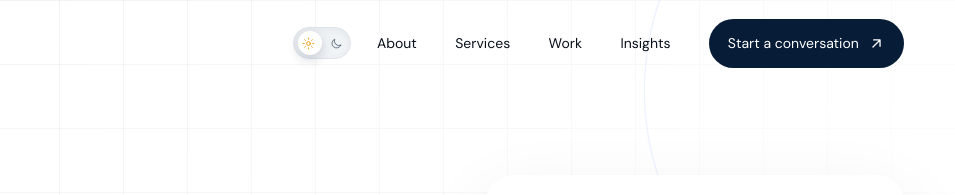
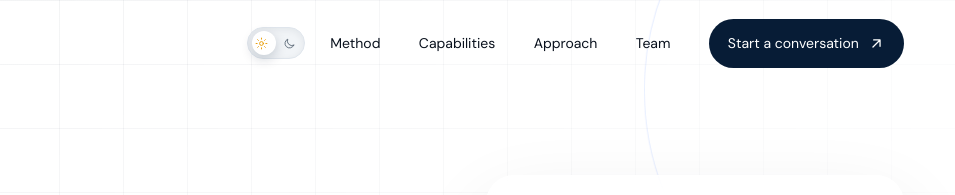
Before and after one commit to vaultwave-xyz/build, a website: page index.html in a window 1280 px wide. Shown: the top 195 px of the page, 325-1280 px from the left. Drawn offline with Linux system fonts and the light colour scheme.

Commit message:
Restore original one-page navigation and contact experience

```diff
--- a/index.html
+++ b/index.html
@@ -84,7 +84,7 @@
     </button>
     <button class="menu-button" type="button" aria-expanded="false" aria-controls="site-nav"><span></span><span></span><span></span><b class="sr-only">Menu</b></button>
     <nav id="site-nav" class="site-nav" aria-label="Main navigation">
-      <a href="about/">About</a><a href="services/">Services</a><a href="work/">Work</a><a href="insights/">Insights</a>
+      <a href="#method">Method</a><a href="#capabilities">Capabilities</a><a href="#approach">Approach</a><a href="#team">Team</a>
       <a class="nav-cta" href="#contact">Start a conversation <svg class="ui-icon"><use href="#icon-arrow-up-right"/></svg></a>
     </nav>
   </header>
@@ -279,7 +279,7 @@
 
   <footer>
     <div class="footer-top"><a class="brand brand-footer" href="#top" aria-label="Vaultwave home"><span class="brand-art brand-art-light" aria-hidden="true"><img class="brand-image brand-image-inverse" src="assets/vaultwave-logo-light.png?v=20260820d" alt="" width="512" height="512" loading="lazy" decoding="async" data-media-retry></span></a><p>Your growth partner for strategy,<br>creative and measurable progress.</p></div>
-    <div class="footer-links"><div><small>EXPLORE</small><a href="about/">About</a><a href="services/">Services</a><a href="work/">Work</a><a href="leadership/">Leadership</a><a href="insights/">Insights</a><a href="contact/">Contact</a></div><div><small>CONNECT</small><a href="mailto:info@vaultwave.agency">Email us <svg class="ui-icon"><use href="#icon-arrow-up-right"/></svg></a><a href="tel:+256788449068">+256 788 449 068</a><a href="https://www.linkedin.com/company/vaultwave-agency" rel="me noopener">LinkedIn <svg class="ui-icon"><use href="#icon-arrow-up-right"/></svg></a></div></div>
+    <div class="footer-links"><div><small>EXPLORE</small><a href="#method">Method</a><a href="#capabilities">Capabilities</a><a href="#approach">Approach</a><a href="#team">Team</a></div><div><small>CONNECT</small><a href="mailto:info@vaultwave.agency">Email us <svg class="ui-icon"><use href="#icon-arrow-up-right"/></svg></a><a href="https://wa.me/message/AIC7HTK7SQNJF1" target="_blank" rel="noopener noreferrer">Chat <svg class="ui-icon"><use href="#icon-arrow-up-right"/></svg></a><a href="https://www.linkedin.com/company/vaultwave-agency" rel="me noopener">LinkedIn <svg class="ui-icon"><use href="#icon-arrow-up-right"/></svg></a></div></div>
     <div class="footer-bottom"><span>© <span data-year></span> Vaultwave. Built for what’s next.</span><a href="#top">Back to top ↑</a></div>
   </footer>
 </body>
```
